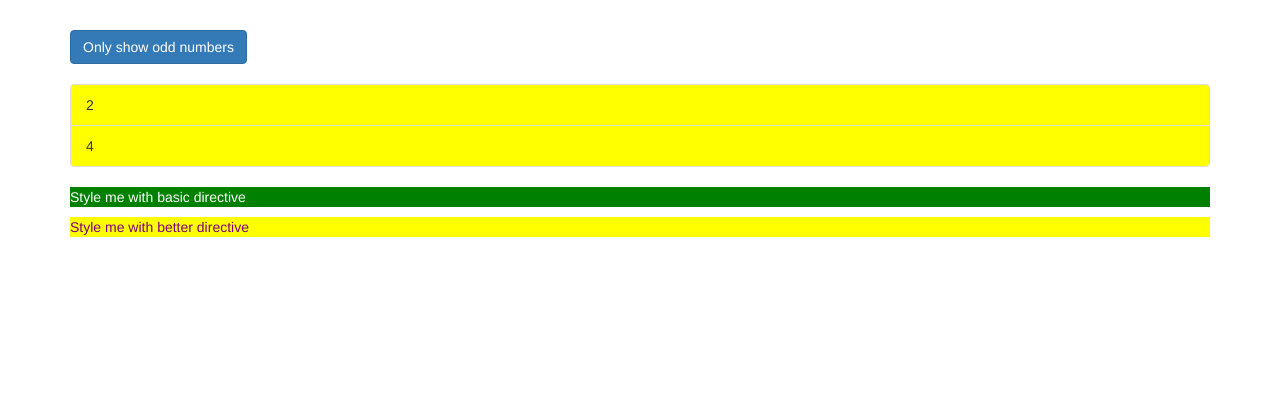
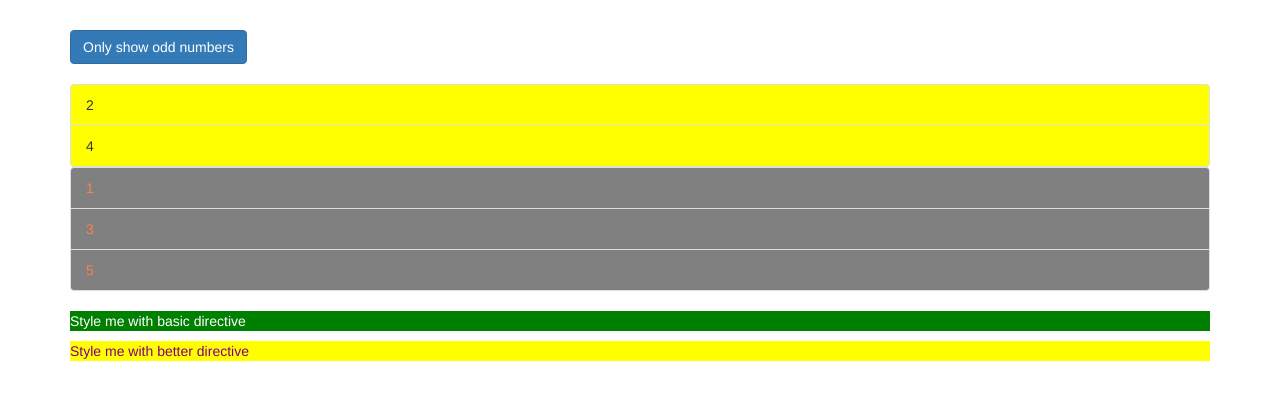
Before and after one commit to BeataJ/directive, an Angular app: page / in a window 1280 px wide. Shown: the top 400 px of the page. Built offline with nearby package versions, Linux system fonts and the light colour scheme.

Commit message:
add template

```diff
--- a/src/app/app.component.html
+++ b/src/app/app.component.html
@@ -3,7 +3,8 @@
     <div class="col-xs-12">
       <button
         class="btn btn-primary"
-        (click)="onlyOdd = !onlyOdd">Only show odd numbers</button>
+        (click)="onlyOdd = !onlyOdd">Only show odd numbers
+      </button>
       <br><br>
       <ul class="list-group">
         <div *ngIf="onlyOdd">
@@ -23,7 +24,14 @@
             {{ event }}
           </li>
         </div>
-
+        <ng-template [ngIf]="!onlyOdd">
+          <div>
+            <li class="list-group-item" *ngFor="let odd of oddNumbers" [ngClass]="{odd: odd % 2 !== 0}"
+              [ngStyle]="{background: odd % 2 !== 0 ? 'grey' : 'yellow'}">
+              {{ odd }}
+            </li>
+          </div>
+        </ng-template>
       </ul>
       <p appBasicHighlight>Style me with basic directive</p>
       <p appBetterHighlight [defaultColor]="'yellow'" [colorH]="'purple'" >Style me with better directive</p>
```
